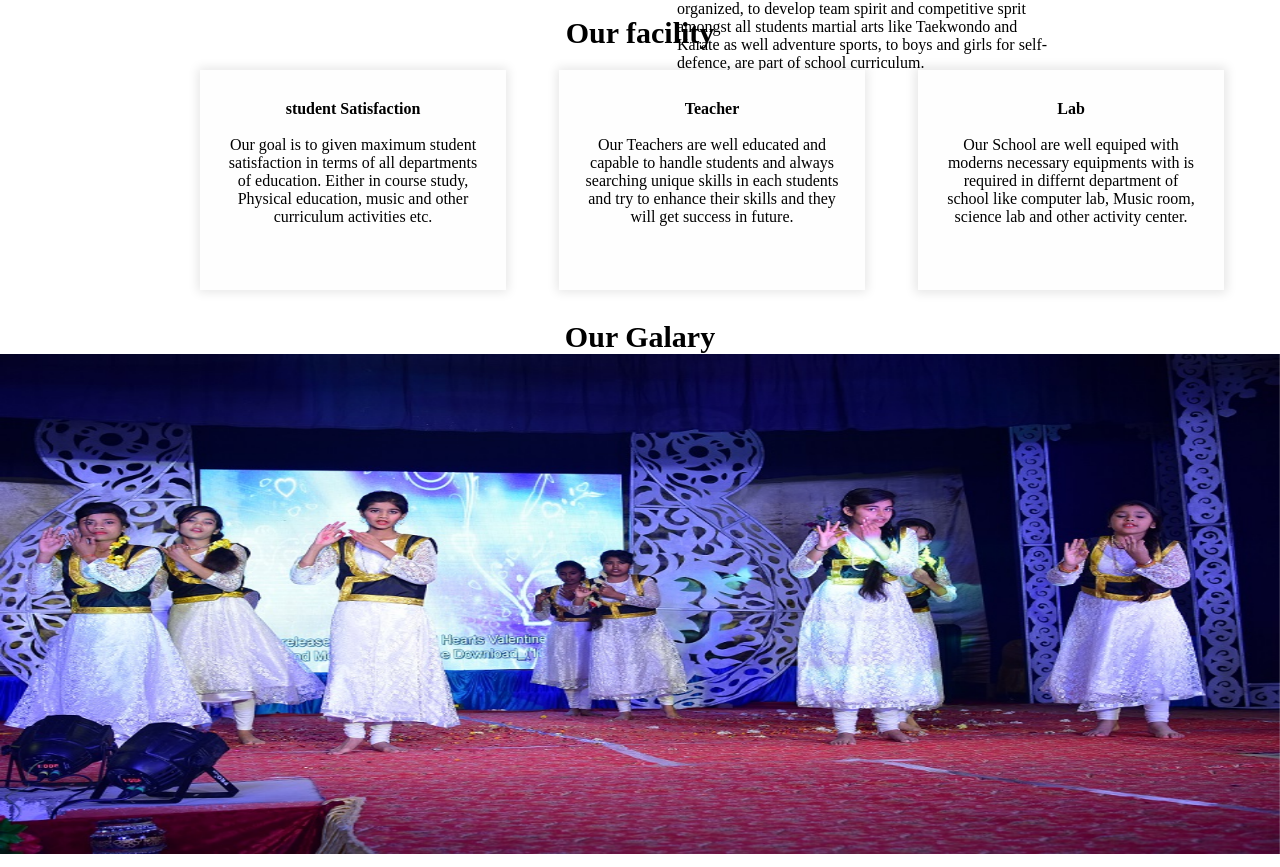
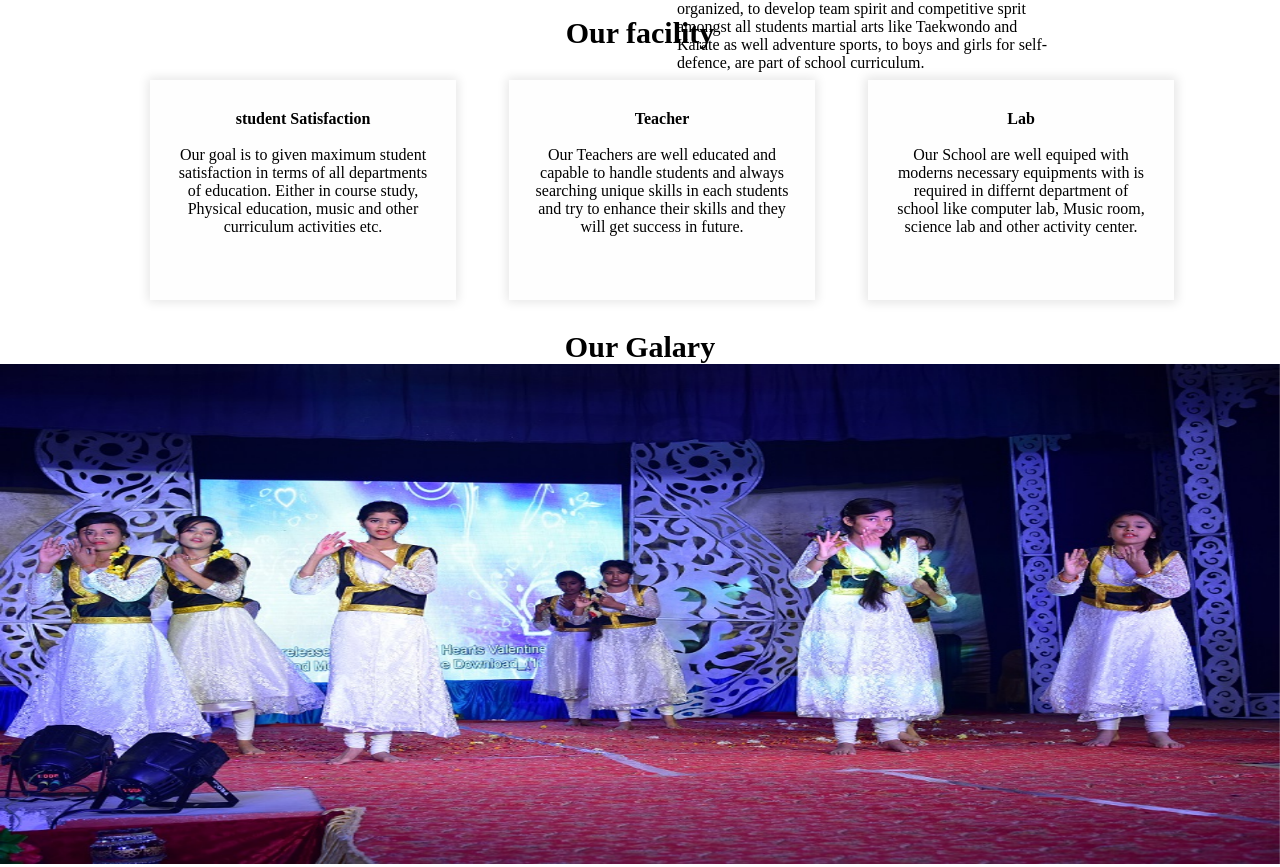
Before and after one commit to Akashkumar9931/school-projects, a plain HTML site: page index.html in a window 1280 px wide. Shown: the part 1171-2038 px from the top of the page. Drawn offline with nearby package versions, Linux system fonts and the light colour scheme.

Commit message:
Update style.css

```diff
--- a/style.css
+++ b/style.css
@@ -331,8 +331,9 @@ left: -150px !important;
     display: flex;
    /* background-color: #266150; */
     justify-content: space-between;
-    margin-left: 200px;
-margin-top: 20px;
+    margin-left: 150px;
+margin-top: 30px;
+
 }
 .top-img img{
     height: 500px;
```
